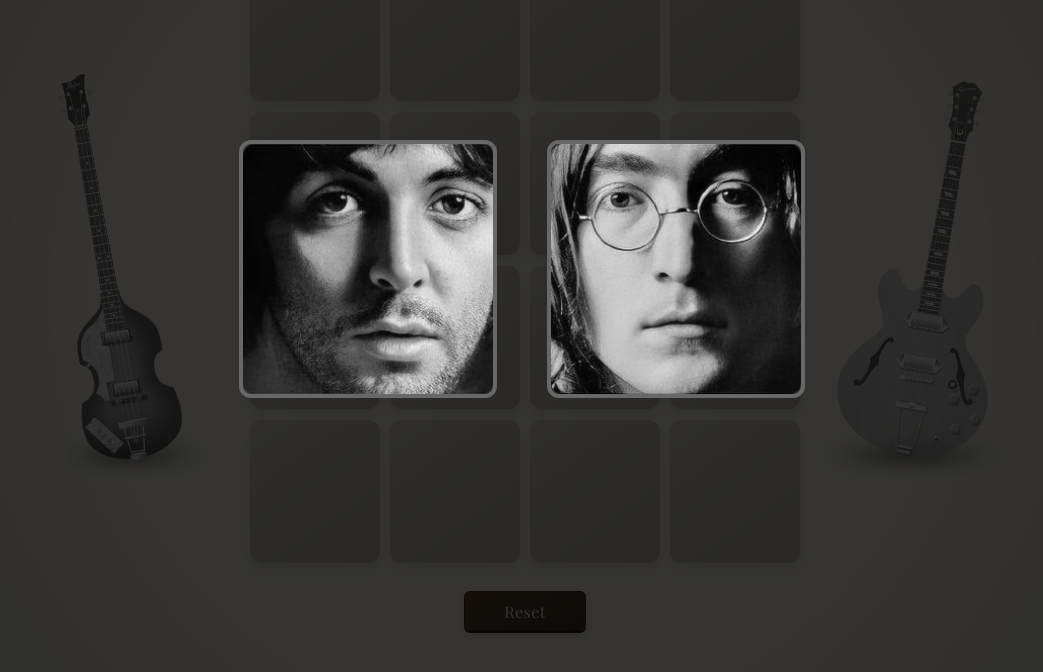
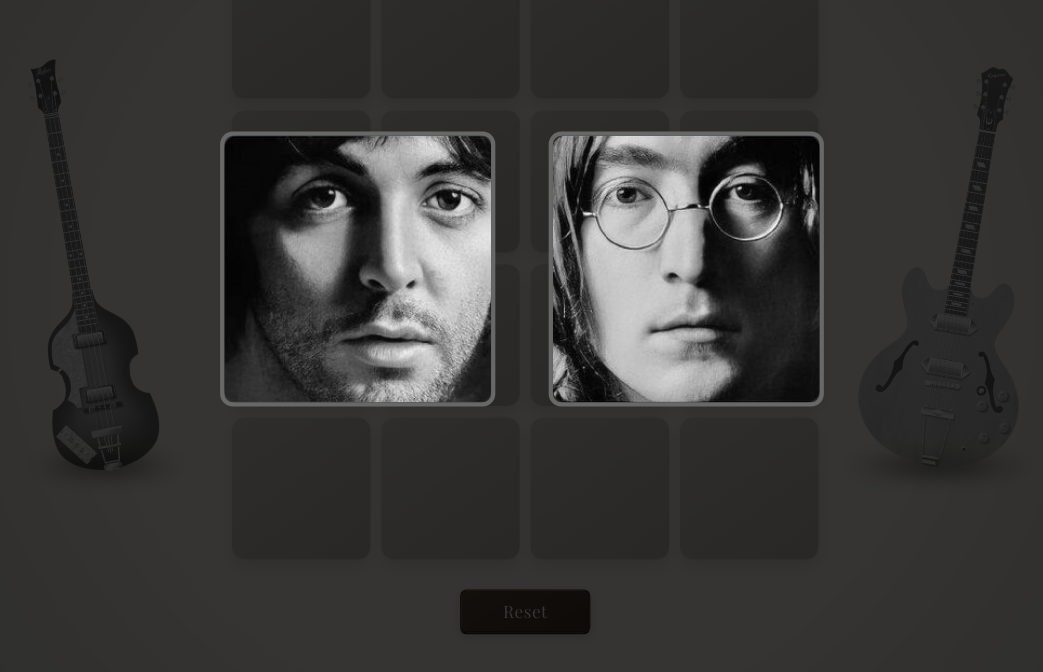
Before and after one commit to rnhnn/toe-to-toe, a React (Vite) app: page / in a window 1280 px wide. Shown: the part 106-778 px from the top of the page, without its empty margins (118-1161 px from the left). Built offline with nearby package versions, Linux system fonts and the light colour scheme.

Commit message:
implemente game scale

```diff
--- a/src/App.css
+++ b/src/App.css
@@ -1,9 +1,20 @@
+:root {
+  --game-scale: 1;
+  --game-base-width: 1200px;
+  --game-base-height: 720px;
+}
+
+html {
+  height: 100%;
+}
+
 body {
   margin: 0px;
   font-family: "Playfair Display", serif;
   text-align: center;
   color: #453629;
   background: #f4f1ea;
+  min-height: 100%;
 }
 
 body::after {
@@ -27,16 +38,23 @@ button {
   all: unset;
 }
 
-.game,
-.modal-overlay {
+.game {
+  position: relative;
   display: flex;
   align-items: center;
   justify-content: center;
+  height: 100vh;
+  width: 100vw;
 }
 
-.game {
-  height: 100vh;
-  width: 100vw;
+.game-stage {
+  position: fixed;
+  top: 50%;
+  left: 50%;
+  width: var(--game-base-width);
+  height: var(--game-base-height);
+  transform: translate(-50%, -50%) scale(var(--game-scale));
+  transform-origin: center;
 }
 
 .game-layout {
@@ -44,6 +62,8 @@ button {
   align-items: center;
   justify-content: center;
   gap: 48px;
+  width: 100%;
+  height: 100%;
 }
 
 .board-area {
@@ -178,7 +198,7 @@ button {
 }
 
 .square {
-  height: 120px;
+  height: 110px;
   padding-top: 12px;
   padding-right: 12px;
   padding-bottom: 12px;
@@ -209,7 +229,10 @@ button {
   right: 0px;
   bottom: 0px;
   left: 0px;
-  z-index: 10;
+  z-index: 50;
+  display: flex;
+  align-items: center;
+  justify-content: center;
   opacity: 1;
   visibility: visible;
   background: rgba(0, 0, 0, 0.783);
@@ -226,6 +249,8 @@ button {
   margin-bottom: 50px;
   color: #f4f1ea;
   border-radius: 12px;
+  transform: scale(var(--game-scale));
+  transform-origin: center;
 }
 
 .modal-title {
--- a/src/components/Game.jsx
+++ b/src/components/Game.jsx
@@ -9,10 +9,14 @@ import { chooseCpuMove } from "../engine/cpu";
 import { useSmoothActiveFloat } from "../hooks/useSmoothActiveFloat";
 import { useCrossfadeAudio } from "../hooks/useCrossfadeAudio";
 
+import useGameScale from "../hooks/useGameScale";
+
 import SelectOverlay from "./SelectOverlay";
 import Instrument from "./Instrument";
 
 export default function Game() {
+  useGameScale(1200, 720);
+
   const [squares, setSquares] = useState(() => Array(TOTAL).fill(null));
   const [humanPlayer, setHumanPlayer] = useState(null);
   const [turn, setTurn] = useState(null);
@@ -155,6 +159,7 @@ export default function Game() {
     <>
       <SelectOverlay isOpen={starter === null} onSelect={handleSelectStarter} />
 
+      <div className="game-stage">
         <section className="game-layout">
           <Instrument
             ref={paulRef}
@@ -184,6 +189,7 @@ export default function Game() {
             isTie={isTie}
           />
         </section>
+      </div>
     </>
   );
 }
--- /dev/null
+++ b/src/hooks/useGameScale.js
@@ -0,0 +1,22 @@
+import { useEffect } from "react";
+
+export default function useGameScale(baseWidth, baseHeight) {
+  useEffect(() => {
+    const root = document.documentElement;
+
+    root.style.setProperty("--game-base-width", `${baseWidth}px`);
+    root.style.setProperty("--game-base-height", `${baseHeight}px`);
+
+    const handleResize = () => {
+      const scaleX = window.innerWidth / baseWidth;
+      const scaleY = window.innerHeight / baseHeight;
+      const scale = Math.min(scaleX, scaleY);
+
+      root.style.setProperty("--game-scale", scale);
+    };
+
+    handleResize();
+    window.addEventListener("resize", handleResize);
+    return () => window.removeEventListener("resize", handleResize);
+  }, [baseWidth, baseHeight]);
+}
```
Lines whose indentation alone changed are shown as unchanged.
